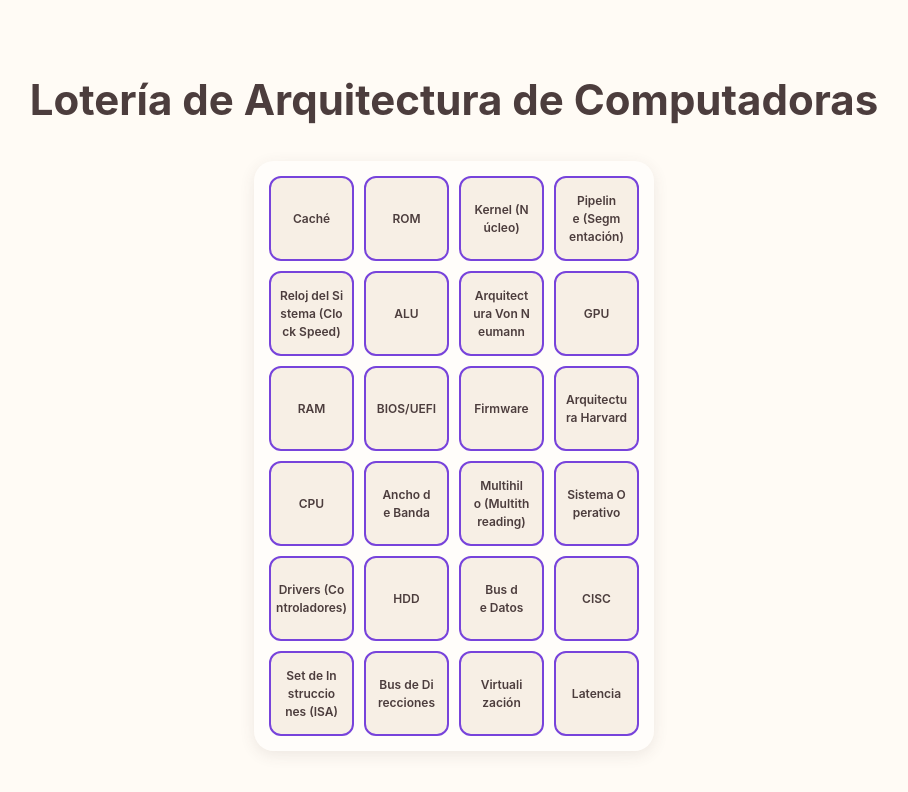
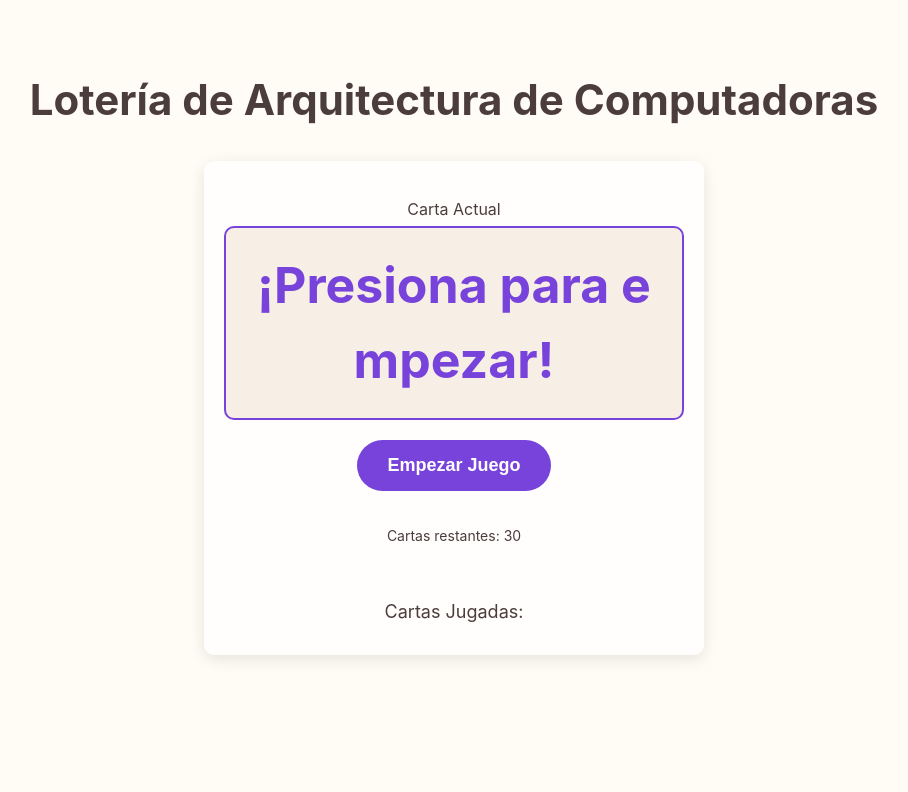
Before and after one commit to Fernando5899/loteria-arquitectura-computadoras, a React (Vite) app: page / in a window 1280 px wide. Shown: the top 792 px of the page, without its empty margins (186-1094 px from the left). Built offline with nearby package versions, Linux system fonts and the light colour scheme.

Commit message:
feat: Create and style the Crier view

```diff
--- a/src/App.tsx
+++ b/src/App.tsx
@@ -2,6 +2,7 @@ import { useState, useEffect } from "react";
 import { LotteryBoard } from "./components/LotteryBoard/LotteryBoard.tsx";
 import styles from "./App.module.css";
 import { shuffleArray} from "./utils/shuffle.ts";
+import { CrierView } from "./components/CrierView/CrierView.tsx";
 
 // Datos de prueba - 24 palabras
 const ALL_WORDS = [
@@ -24,6 +25,7 @@ function App() {
     const [calledCards, setCalledCards] = useState<string[]>([]);
     const [playerBoard, setPlayerBoard] = useState<string[]>([]); // Estado para el tablero del jugador
     const [notification, setNotification] = useState('');
+    const [currentView, setCurrentView] = useState('crier');
 
     // useEffect se ejecuta una sola vez cuando el componente se monta
     useEffect(() => {
@@ -34,6 +36,18 @@ function App() {
         // Creamos el tablero del jugador con las primeras 24 cartas del mazo barajado
         setPlayerBoard(shuffleDeck.slice(0, 24));
     }, []);
+
+
+    // Función para cantar las cartas
+    const handleCallNextCard = () => {
+        // Si aún quedan cartas en el mazo por cantar
+        if (calledCards.length < deck.length) {
+            // La siguiente carta es la que está en la posición actual del mazo
+            const nextCard = deck[calledCards.length];
+            // La añadimos a la lista de cartas cantadas
+            setCalledCards([...calledCards, nextCard]);
+        }
+    };
 
     // Crear la función que manejará los clics en las cartas
     const handleCardClick = (clickedWord: string) => {
@@ -55,18 +69,28 @@ function App() {
             setMarkedWords([...markedWords, clickedWord]);
         }
     };
+
     return (
       <div className={styles.appContainer}>
           {/* Este div solo se mostrará si 'notificación tiene texto '*/}
           {notification && <div className={styles.notification}>{notification}</div>}
 
           <h1 className={styles.title}>Lotería de Arquitectura de Computadoras</h1>
-          {/* Pasamos el estado y la función como props al tablero */}
-          <LotteryBoard
-              words={playerBoard} // Usamos el tablero dinámico
-              markedWords={markedWords}
-              onCardClick={handleCardClick}
-          />
+
+          {/* Renderizado condicional de la vista */}
+          {currentView === 'player' ? (
+              <LotteryBoard
+                  words={playerBoard}
+                  markedWords={markedWords}
+                  onCardClick={handleCardClick}
+              />
+          ) : (
+              <CrierView
+                  deck={deck}
+                  calledCards={calledCards}
+                  onCallNextCard={handleCallNextCard}
+              />
+          )}
       </div>
   )
 }
--- /dev/null
+++ b/src/components/CrierView/CrierView.module.css
@@ -0,0 +1,92 @@
+.container {
+    display: flex;
+    flex-direction: column;
+    align-items: center;
+    gap: 2rem;
+    padding: 2rem;
+    background-color: rgba(255, 255, 255, 0.7);
+    border-radius: 1rem;
+    box-shadow: 0 4px 15px rgba(0, 0, 0, 0.1);
+    width: 100%;
+    max-width: 50rem;
+}
+
+.mainCardWrapper {
+    text-align: center;
+}
+
+.mainCardLabel {
+    font-size: 1.6rem;
+    color: var(--color-text);
+    margin-bottom: 0.5rem;
+}
+
+.mainCard {
+    font-size: clamp(3rem, 8vw, 5rem);
+    font-weight: 700;
+    color: var(--color-primary);
+    background-color: var(--color-bg-secondary);
+    border-radius: 1rem;
+    border: 2px solid var(--color-primary);
+    min-height: 10rem;
+    display: flex;
+    align-items: center;
+    justify-content: center;
+
+    padding: 2rem;
+    width: 100%;
+    text-align: center;
+    word-break: break-all;
+    box-sizing: border-box;
+}
+
+.nextButton {
+    padding: 1.5rem 3rem;
+    font-size: 1.8rem;
+    font-weight: 600;
+    color: white;
+    background-color: var(--color-primary);
+    border: none;
+    border-radius: 5rem;
+    cursor: pointer;
+    transition: background-color 0.2s, transform 0.2s;
+}
+
+.nextButton:hover {
+    background-color: #5A2BAD;
+    transform: translateY(-2px);
+}
+
+.nextButton:disabled {
+    background-color: #CCC;
+    cursor: not-allowed;
+}
+
+.remaining {
+    font-size: 1.4rem;
+    color: var(--color-text);
+}
+
+.history {
+    width: 100%;
+    text-align: center;
+}
+
+.historyTitle {
+    font-size: 1.8rem;
+    margin-bottom: 1rem;
+}
+
+.historyGrid {
+    display: flex;
+    flex-wrap: wrap;
+    gap: 0.8rem;
+    justify-content: center;
+}
+
+.historyCard {
+    background-color: var(--color-bg-secondary);
+    padding: 0.5rem 1rem;
+    border-radius: 0.5rem;
+    font-size: 1.2rem;
+}
--- /dev/null
+++ b/src/components/CrierView/CrierView.tsx
@@ -0,0 +1,40 @@
+import styles from './CrierView.module.css'
+
+type CrierViewProps = {
+    deck: string[];
+    calledCards: string[];
+    onCallNextCard: () => void;
+};
+
+export const CrierView = ({ deck, calledCards, onCallNextCard }: CrierViewProps) => {
+    const currentCard = calledCards.length > 0 ? calledCards[calledCards.length - 1] : '¡Presiona para empezar!';
+    const remainingCards = deck.length - calledCards.length;
+
+    return (
+        <div className={styles.container}>
+            <div className={styles.mainCardWrapper}>
+                <p className={styles.mainCardLabel}>Carta Actual</p>
+                <div className={styles.mainCard}>{currentCard}</div>
+            </div>
+
+            <button
+                onClick={onCallNextCard}
+                disabled={remainingCards <= 0}
+                className={styles.nextButton}
+            >
+                {calledCards.length === 0 ? 'Empezar Juego' : 'Siguiente Carta'}
+            </button>
+
+            <p className={styles.remaining}>Cartas restantes: {remainingCards}</p>
+
+            <div className={styles.history}>
+                <p className={styles.historyTitle}>Cartas Jugadas:</p>
+                <div className={styles.historyGrid}>
+                    {calledCards.map(card => (
+                        <div key={card} className={styles.historyCard}>{card}</div>
+                    ))}
+                </div>
+            </div>
+        </div>
+    );
+};
```
